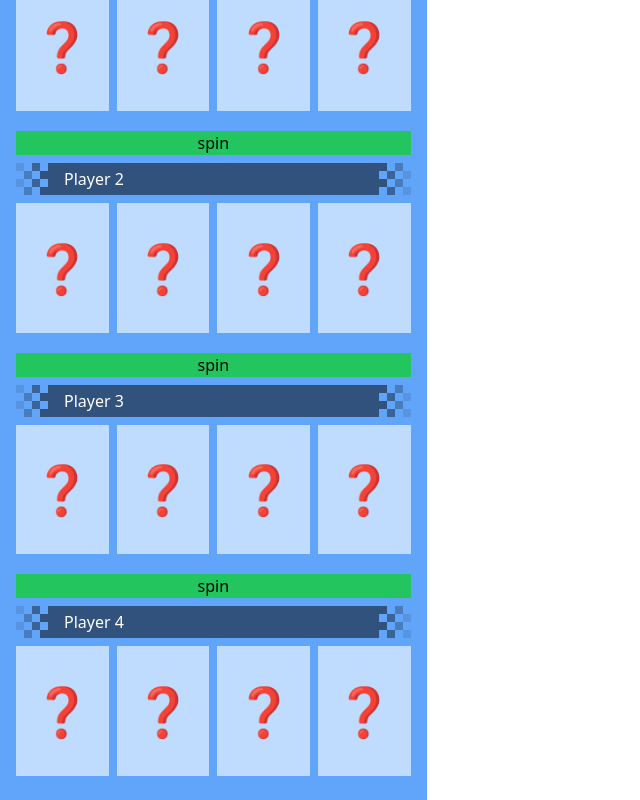
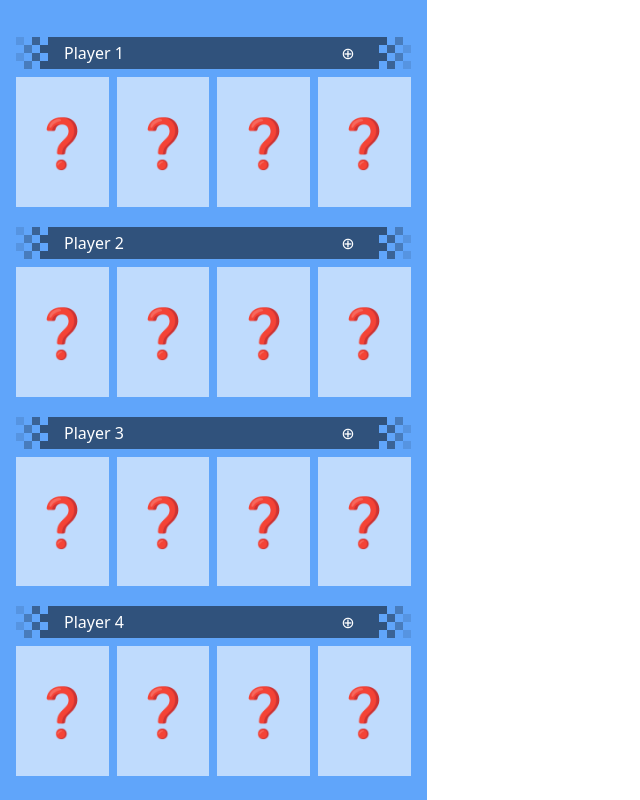
Before and after one commit to Alvadda/mario-kart-randomizer, a React (Vite) app: page / in a window 1280 px wide. Shown: the whole page, without its empty margins (0-640 px from the left). Built offline with nearby package versions, Linux system fonts and the light colour scheme.

Commit message:
pass spinner infos to banner

```diff
--- a/src/components/player.tsx
+++ b/src/components/player.tsx
@@ -6,18 +6,11 @@ type PlayerProps = {
 }
 
 export const Player = ({ name }: PlayerProps) => {
-    const { RandomSelector, isSpinning, spin } = useRandomSelector()
+    const { RandomSelector, isSpinning, spin } = useRandomSelector(2)
 
     return (
         <div className="w-full flex flex-col gap-2">
-            <button
-                className="bg-green-500 disabled:bg-red-700"
-                onClick={spin}
-                disabled={isSpinning}
-            >
-                spin
-            </button>
-            <PlayerBanner name={name} />
+            <PlayerBanner name={name} spin={spin} isSpinning={isSpinning} />
             <RandomSelector />
         </div>
     )
--- a/src/components/playerBanner.tsx
+++ b/src/components/playerBanner.tsx
@@ -1,13 +1,22 @@
 type PlayerBannerProps = {
     name: string
+    spin: () => void
+    isSpinning: boolean
 }
 
-export const PlayerBanner = ({ name }: PlayerBannerProps) => {
+export const PlayerBanner = ({ name, spin, isSpinning }: PlayerBannerProps) => {
     return (
         <div className="flex h-8">
             <PlayerBannerFlag flip />
-            <div className="h-full w-full bg-black/50 text-white px-4 flex items-center capitalize">
+            <div className="h-full w-full bg-black/50 text-white px-4 flex items-center justify-between capitalize">
                 <span>{name}</span>
+                <button
+                    className="px-2 py-4 disabled:opacity-50"
+                    onClick={spin}
+                    disabled={isSpinning}
+                >
+                    &oplus;
+                </button>
             </div>
             <PlayerBannerFlag />
         </div>
@@ -16,7 +25,11 @@ export const PlayerBanner = ({ name }: PlayerBannerProps) => {
 
 const PlayerBannerFlag = ({ flip = false }: { flip?: boolean }) => {
     return (
-        <div className={`grid grid-rows-4 grid-cols-4 h-full aspect-square  ${flip ? 'rotate-180' : ''}`}>
+        <div
+            className={`grid grid-rows-4 grid-cols-4 h-full aspect-square  ${
+                flip ? 'rotate-180' : ''
+            }`}
+        >
             <div className="bg-black opacity-50" />
             <div className="bg-black opacity-0" />
             <div className="bg-black opacity-25" />
--- a/src/components/useRandomSelector.tsx
+++ b/src/components/useRandomSelector.tsx
@@ -1,6 +1,7 @@
 import { useCallback, useRef, useState } from 'react'
 
 const items = ['🍭', '❌', '⛄️', '🦄', '🍌', '💩', '👻', '😻', '💵', '🤡', '🦖', '🍎', '😂', '🖕']
+const BOX_STYLE = 'flex justify-center items-center text-5xl'
 
 const shuffle = ([...arr]) => {
     let m = arr.length
@@ -11,14 +12,12 @@ const shuffle = ([...arr]) => {
     return arr
 }
 
-export const createBox = () => {
-    const newBox = document.createElement('div')
-    newBox.className = 'transition-transform ease-in-out duration-1000'
+const getRandomNumberBetween = (min: number, max: number) =>
+    Math.floor(Math.random() * (max - min + 1) + min)
 
-    return newBox
-}
+const wait = (duration: number) => new Promise((resolve) => setTimeout(resolve, duration))
 
-export const useRandomSelector = () => {
+export const useRandomSelector = (animationDurationS = 1) => {
     const doorsRef = useRef<Array<HTMLDivElement | null>>([])
     const [isSpinning, setIsSpinning] = useState(false)
     const [prevWinner, setPrevWinner] = useState<string[]>([])
@@ -31,8 +30,9 @@ export const useRandomSelector = () => {
         doors.forEach((door, index) => {
             if (!door) return
             const boxes = door.children[0]
-            const newBoxes = createBox()
+            const newBoxes = document.createElement('div')
             const pool = [prevWinner[index] ?? '❓']
+
             pool.push(...shuffle(items))
             winners.push(pool.at(-1)!)
 
@@ -44,22 +44,24 @@ export const useRandomSelector = () => {
                 box.textContent = pool[i]
                 newBoxes.appendChild(box)
             }
-            newBoxes.style.transitionDuration = `1s`
+
+            newBoxes.style.transitionDuration = `${animationDurationS}s`
             newBoxes.style.transform = `translateY(-${door.clientHeight * (pool.length - 1)}px)`
+
             door.replaceChild(newBoxes, boxes)
         })
 
+        // random timers
         for (const door of doors) {
             if (!door) continue
 
             const boxes = door.children[0] as HTMLDivElement
-            const duration = 1
             boxes.style.transform = 'translateY(0)'
-            await new Promise((resolve) => setTimeout(resolve, duration * 100))
+            await wait(getRandomNumberBetween(50, 300))
         }
         setPrevWinner(winners)
-        setTimeout(() => setIsSpinning(false), 2000)
-    }, [prevWinner])
+        setTimeout(() => setIsSpinning(false), animationDurationS * 1000)
+    }, [animationDurationS, prevWinner])
 
     const RandomSelector = useCallback(
         () => (
@@ -72,7 +74,7 @@ export const useRandomSelector = () => {
                             className="w-full bg-white/60 aspect-[5/7] overflow-hidden"
                         >
                             <div className="flex justify-center items-center w-full h-full">
-                                <div className="flex justify-center items-center text-5xl">❓</div>
+                                <div className={BOX_STYLE}>❓</div>
                             </div>
                         </div>
                     ))}
```
